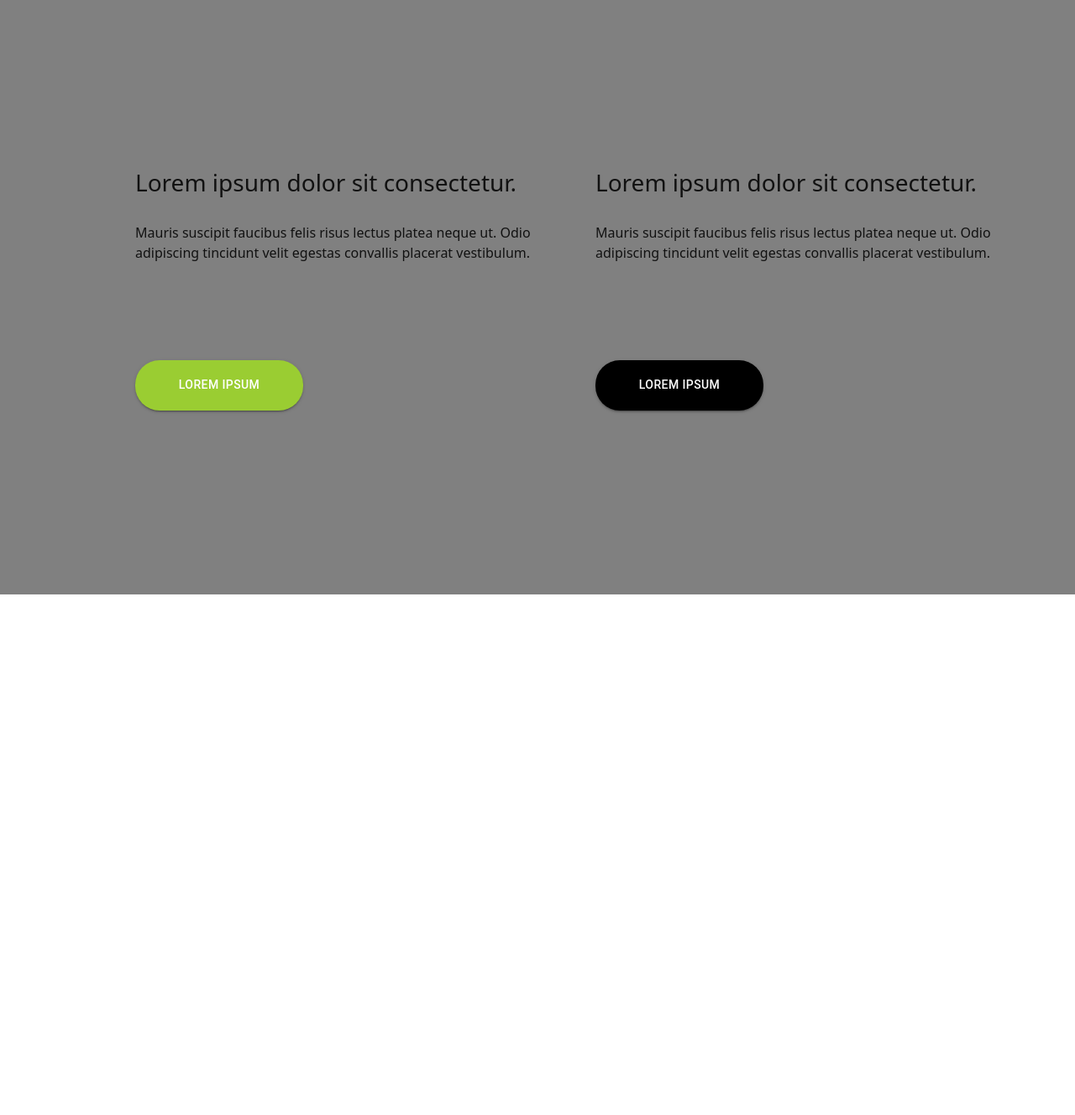
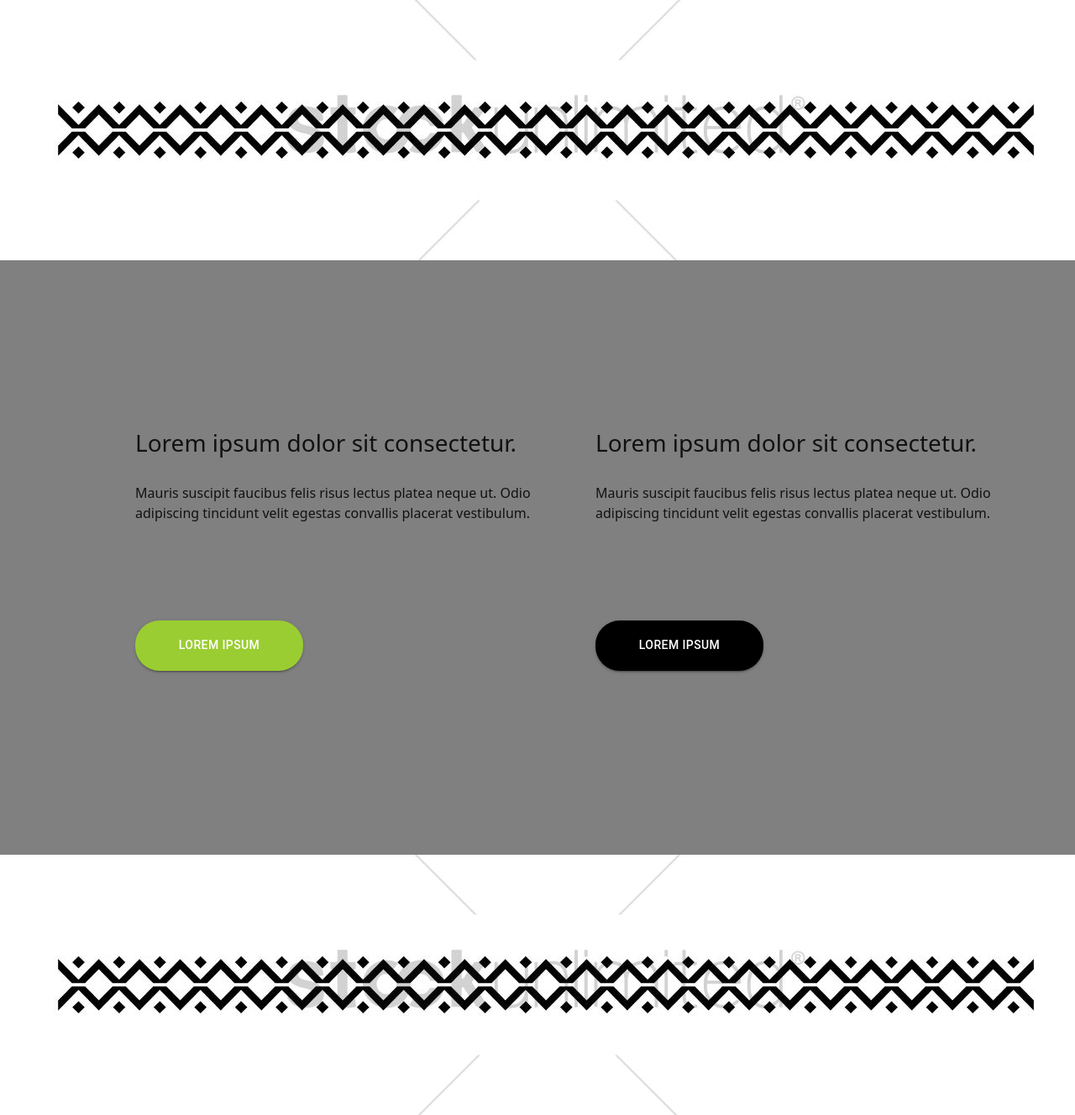
Before and after one commit to habte-selassie/Test_Project, a React (Create React App) app in the folder front/: page / in a window 1280 px wide. Shown: the whole page at 84% size. Before the commit the page ends 800 px from the top, so only its background shows below. Built offline with nearby package versions, Linux system fonts and the light colour scheme.

Commit message:
remove the background of the border image

```diff
--- a/front/src/web-components/Body.js
+++ b/front/src/web-components/Body.js
@@ -6,6 +6,7 @@
 const Body = () => {
     return (
         <div style={{backgroundColor:'grey'}}>
+        <img src={require('.././web-components/assets/border.jpg')} alt=''/>
  <Box
       sx={{
         display: 'flex',
@@ -39,6 +40,7 @@
     </div>
 
     </Box>
+    <img src={require('.././web-components/assets/border.jpg')} alt=''/>
         </div>
      );
 }
```
Also changed, not shown: front/src/web-components/assets/border-removebg-preview.png (added).
